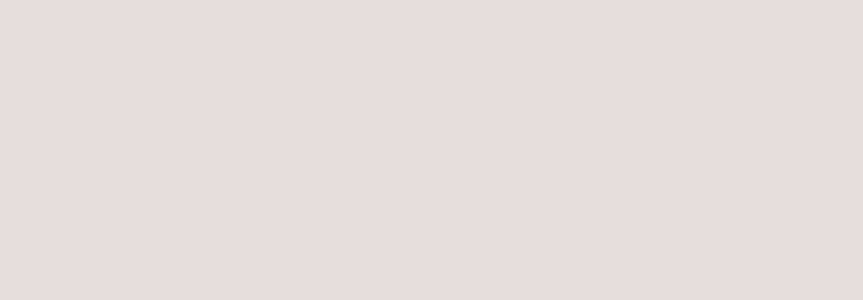
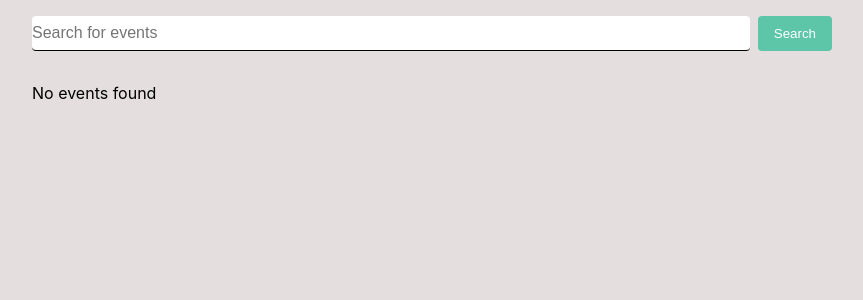
Before and after one commit to saakcy7/kevent, a React (Create React App) app: page /searchevent in a window 1280 px wide. Before the commit this address had no page. Shown: the top 300 px of the page, without its empty margins (208-1071 px from the left). Built offline with nearby package versions, Linux system fonts and the light colour scheme.

Commit message:
searchevents

```diff
--- a/src/App.jsx
+++ b/src/App.jsx
@@ -9,6 +9,7 @@ import ChangePassword from "./pages/auth/changepassword";
 import Dashboard from "./pages/dashboard/dashboard";
 import CreateEvent from "./pages/Event/CreateEvent";
 import EventDetails from "./pages/EventDetails/EventDetails";
+import SearchEvent from "./pages/Event/searchEvent";
 import React from "react";
 
 function App() {
@@ -24,6 +25,8 @@ function App() {
         <Route path="/dashboard" element={<Dashboard/>}/>
         <Route path="/createevent" element={<CreateEvent/>}/>
         <Route path="/events/:id" element={<EventDetails/>}/>
+        <Route path="/searchevent" element={<SearchEvent/>}/>
+
 
       </Routes>
     </div>
--- a/src/components/Navbar/Navbar.jsx
+++ b/src/components/Navbar/Navbar.jsx
@@ -44,6 +44,9 @@ const Navbar = () => {
             <Link to="/profile" className="menu2">
               Profile
             </Link>
+            <Link to="/searchevent" className="menu2">
+            <i class="fa-solid fa-magnifying-glass"></i>
+            </Link>
             <button onClick={handleLogout} className="menu3">
               Logout
             </button>
--- a/src/pages/Event/CreateEvent.css
+++ b/src/pages/Event/CreateEvent.css
@@ -1,10 +1,5 @@
 /* CreateEventForm.css */
 
-* {
-    box-sizing: border-box;
-    margin: 0;
-    padding: 0;
-  }
 
   .event-form-container {
     max-width: 600px;
--- /dev/null
+++ b/src/pages/Event/searchEvent.css
@@ -0,0 +1,68 @@
+.search-container {
+  padding: 16px;
+  max-width: 800px;
+  margin: 0 auto;
+}
+
+.search-form {
+  display: flex;
+  gap: 8px;
+  margin-bottom: 16px;
+}
+
+.search-input{
+  flex: 1;
+  padding: 8px;
+  border: 1px solid #ddd;
+  border-radius: 4px;
+  width: 50%;
+}
+
+button {
+  padding: 8px 16px;
+  border: none;
+  border-radius: 4px;
+  background-color: #5EC6A8;
+  color: white;
+  cursor: pointer;
+  transition: background-color 0.2s;
+}
+
+button:hover {
+  background-color: #378670;
+}
+
+.search-results {
+  display: flex;
+  flex-direction: column;
+  gap: 16px;
+}
+
+.search-result {
+  padding: 16px;
+  border: 1px solid #ddd;
+  border-radius: 8px;
+  background-color: #f9f9f9;
+  box-shadow: 0 2px 4px rgba(0, 0, 0, 0.1);
+  cursor: pointer;
+  transition: background-color 0.2s;
+}
+
+.search-result:hover {
+  background-color: #e9e9e9;
+}
+
+.event-title {
+  font-size: 1.5em;
+  margin-bottom: 8px;
+}
+
+.event-description {
+  font-size: 1.2em;
+  color: #555;
+}
+
+.error-message {
+  color: red;
+  margin-top: 16px;
+}
--- /dev/null
+++ b/src/pages/Event/searchEvent.jsx
@@ -0,0 +1,64 @@
+import React, { useState } from 'react';
+import { useNavigate } from 'react-router-dom';
+import './searchEvent.css';
+
+const SearchEvent = () => {
+  const navigate = useNavigate();
+  const [searchQuery, setSearchQuery] = useState('');
+  const [events, setEvents] = useState([]);
+  const [error, setError] = useState(null);
+
+  const handleEventClick = (id) => {
+    navigate(`/events/${id}`);
+  };
+
+  const handleSearch = async (e) => {
+    e.preventDefault();
+    try {
+      const response = await fetch(`http://localhost:3000/events/search?search=${encodeURIComponent(searchQuery)}`);
+      if (!response.ok) {
+        throw new Error(`Error: ${response.statusText}`);
+      }
+      const data = await response.json();
+      setEvents(data.event); // Ensure the correct property name
+      setError(null);
+    } catch (error) {
+      console.error('Error fetching events:', error);
+      setError(error.message);
+    }
+  };
+
+  return (
+    <div className="search-container">
+      <form  className="search-form" onSubmit={handleSearch}>
+        <input
+          type="text"
+          className='search-input'
+          value={searchQuery}
+          onChange={(e) => setSearchQuery(e.target.value)}
+          placeholder="Search for events"
+        />
+        <button type="submit">Search</button>
+      </form>
+      {error && <p className="error-message">{error}</p>}
+      <div className="search-results">
+        {Array.isArray(events) && events.length > 0 ? (
+          events.map((event) => (
+            <div
+              key={event._id}
+              className="search-result"
+              onClick={() => handleEventClick(event._id)}
+            >
+              <h3 className="event-title">{event.Title}</h3>
+              <p className="event-description">{event.Description}</p>
+            </div>
+          ))
+        ) : (
+          <p>No events found</p>
+        )}
+      </div>
+    </div>
+  );
+};
+
+export default SearchEvent;
--- a/src/pages/auth/changepassword.jsx
+++ b/src/pages/auth/changepassword.jsx
@@ -31,7 +31,7 @@ const ChangePassword = () => {
           "Content-Type": "application/json",
 
         },
-        body: JSON.stringify({email, password }),
+        body: JSON.stringify({email,password}),
       });
 
       if (!response.ok) {
```
